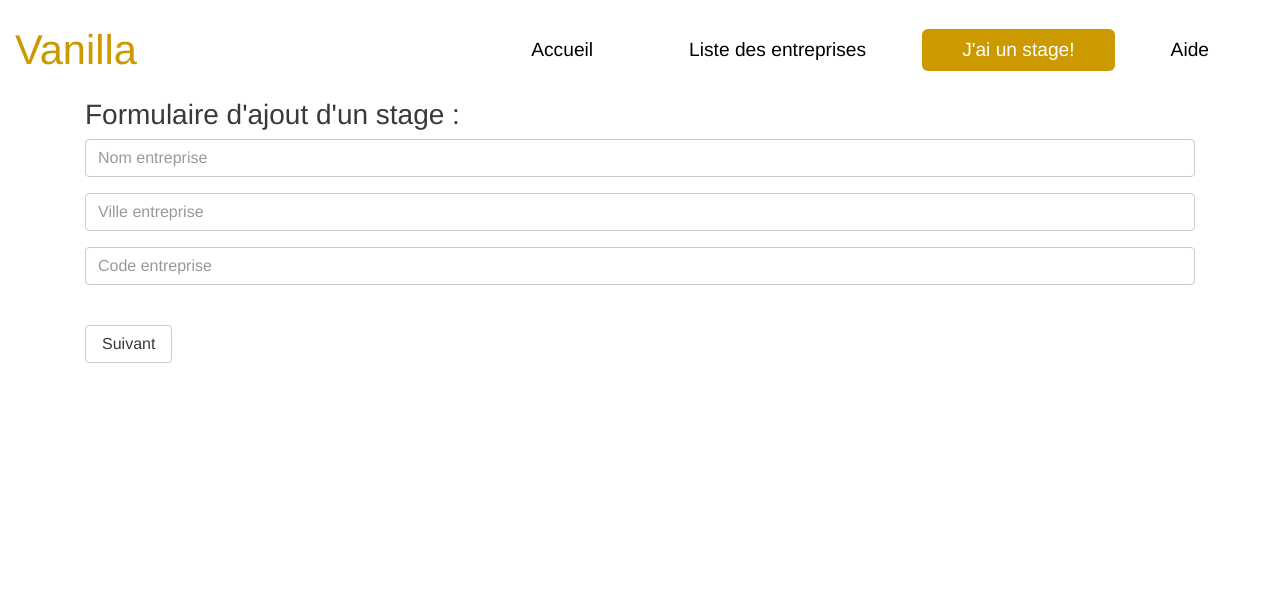
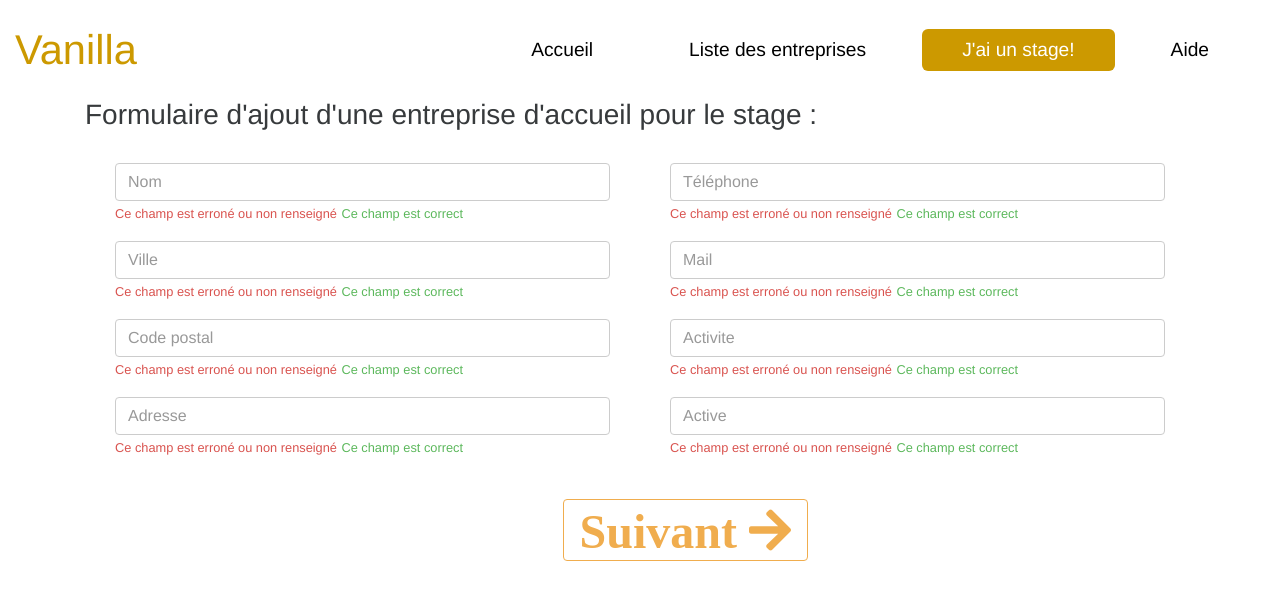
Before and after one commit to JonathanCrt/SIO_Vanilla, a Symfony app: template templates/index/ajoutStage.html.twig in a window 1280 px wide. Shown: the top 600 px of the page. Run offline with Twig, Linux system fonts and the light colour scheme; the template is opened without the code that fills it, so the values that code supplies are empty; form fields are guessed from the names that the template uses; some libraries are stand-ins or nearby versions.

Commit message:
Update ajoutEntreprise page (client js)

```diff
--- a/templates/base.html.twig
+++ b/templates/base.html.twig
@@ -33,6 +33,8 @@
     <!-- js compact of template -->
     <script src="{{ asset('assets/js/tether.min.js') }}"></script>
 
+    <script src="{{ asset('assets/js/vanilla.js') }}"></script>
+    <script src="{{ asset('assets/js/RegFunctions.js') }}"></script>
 {% endblock %}
 </body>
 </html>
--- a/templates/index/ajoutStage.html.twig
+++ b/templates/index/ajoutStage.html.twig
@@ -46,25 +46,82 @@
     </div>
     <div class="container">
         <section>
-            <h3 class="major">Formulaire d'ajout d'un stage : </h3>
-            <div class="form-group">
-                {{ form_widget(form.NomEntreprise,
-                    {'attr': {'class': 'form-control','placeholder': 'Nom entreprise'}}
 
-                )}}
+
+
+            <h3 class="major">Formulaire d'ajout d'une entreprise d'accueil pour le stage : </h3>
+            </br>
+            <div class="row">
+                <div class="col-md-12">
+                    <div class="col-md-6">
+                        <div class="form-group col-md-12 col-sm-8" id="div_formNomPy">
+                            {{ form_widget(form.NomEntreprise,
+                                {'attr': {'class': 'form-control','placeholder': 'Nom'}}
+
+                            ) }}
+                            <small class="form-text text-danger  text-muted  smalltexterror ">Ce champ est erroné ou non renseigné</small>
+                            <small class="form-text text-success  text-muted smalltextvalid ">Ce champ est correct </small>
+                        </div>
+                        <div class="form-group col-md-12 col-sm-8" id="div_formVillePy">
+                            {{ form_widget(form.VilleEntreprise,
+                                {'attr': {'class': 'form-control','placeholder': 'Ville'}}
+                            ) }}
+                            <small class="form-text text-danger  text-muted  smalltexterror ">Ce champ est erroné ou non renseigné</small>
+                            <small class="form-text text-success  text-muted smalltextvalid ">Ce champ est correct </small>
+                        </div>
+                        <div class="form-group col-md-12 col-sm-8" id="div_formCpPy">
+                            {{ form_widget(form.CpEntreprise,
+                                {'attr': {'class': 'form-control','placeholder': 'Code postal'}}
+                            ) }}
+                            <small class="form-text text-danger  text-muted  smalltexterror ">Ce champ est erroné ou non renseigné</small>
+                            <small class="form-text text-success  text-muted smalltextvalid ">Ce champ est correct </small>
+                        </div>
+                        <div class="form-group col-md-12 col-sm-8" id="div_formAdressePy">
+                            {{ form_widget(form.AdressseEntreprise,
+                                {'attr': {'class': 'form-control','placeholder': 'Adresse'}}
+                            ) }}
+                            <small class="form-text text-danger  text-muted  smalltexterror ">Ce champ est erroné ou non renseigné</small>
+                            <small class="form-text text-success  text-muted smalltextvalid ">Ce champ est correct </small>
+                        </div>
+                    </div>
+                    <div class="col-md-6">
+                        <div class="form-group col-md-12 col-sm-8" id="div_formTelPy">
+                            {{ form_widget(form.TelEntreprise,
+                                {'attr': {'class': 'form-control','placeholder': 'Téléphone'}}
+                            ) }}
+                            <small class="form-text text-danger  text-muted  smalltexterror ">Ce champ est erroné ou non renseigné</small>
+                            <small class="form-text text-success  text-muted smalltextvalid ">Ce champ est correct </small>
+                        </div>
+
+                        <div class="form-group col-md-12 col-sm-8" id="div_formMailPy">
+                            {{ form_widget(form.MailEntreprise,
+                                {'attr': {'class': 'form-control','placeholder': 'Mail'}}
+                            ) }}
+                            <small class="form-text text-danger  text-muted  smalltexterror ">Ce champ est erroné ou non renseigné</small>
+                            <small class="form-text text-success  text-muted smalltextvalid ">Ce champ est correct </small>
+                        </div>
+
+                        <div class="form-group col-md-12 col-sm-8" id="div_formActivitePy">
+                            {{ form_widget(form.ActiviteEntreprise,
+                                {'attr': {'class': 'form-control','placeholder': 'Activite'}}
+                            ) }}
+                            <small class="form-text text-danger  text-muted  smalltexterror ">Ce champ est erroné ou non renseigné</small>
+                            <small class="form-text text-success  text-muted smalltextvalid ">Ce champ est correct </small>
+                        </div>
+                        <div class="form-group col-md-12 col-sm-8" id="div_formActivePy">
+                            {{ form_widget(form.Active,
+                                {'attr': {'class': 'form-control','placeholder': 'Active'}}
+                            ) }}
+                            <small class="form-text text-danger  text-muted  smalltexterror ">Ce champ est erroné ou non renseigné</small>
+                            <small class="form-text text-success  text-muted smalltextvalid ">Ce champ est correct </small>
+                        </div>
+                    </div>
+                </div>
             </div>
-            <div class="form-group">
-                {{ form_widget(form.VilleEntreprise,
-                    {'attr': {'class': 'form-control','placeholder': 'Ville entreprise'}}
-                )}}
+            <div class="form-group col-md-offset-5 col-sm-8">
+                <br/>
+                <button class="btn btn-warning-outline fa fa-3x">Suivant <span class="fa fa-arrow-right"></span></button>
             </div>
-            <div class="form-group">
-                {{ form_widget(form.CpEntreprise,
-                    {'attr': {'class': 'form-control','placeholder': 'Code entreprise'}}
-                )}}
-            </div>
-
-            <br /><button class="btn btn-secondary">Suivant</button>
             {{ form_end(form) }}
         </section>
     </div>
```
Also changed, not shown: public/assets/js/RegFunctions.js (added), public/assets/js/vanilla.js.
